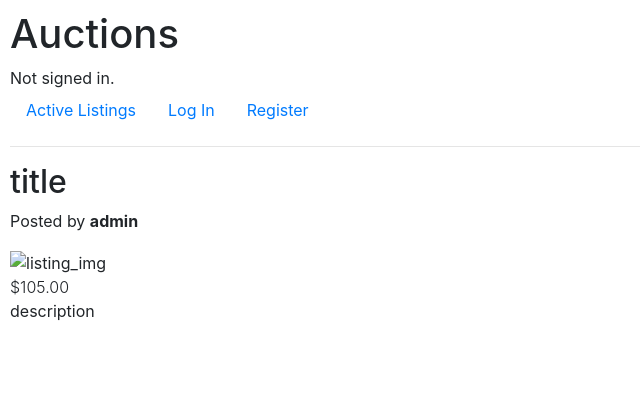
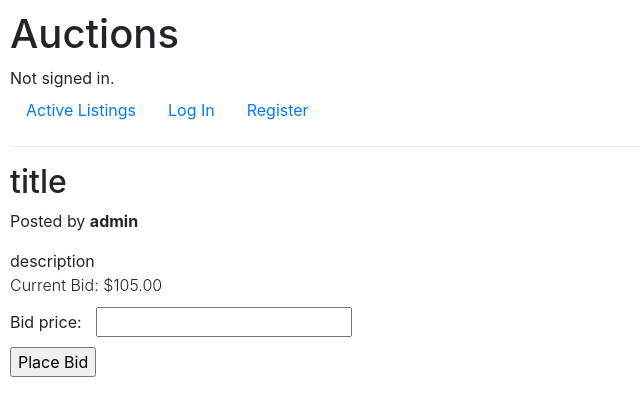
Before and after one commit to brackets020207/fakeEbay, a Django app: page /listing/2 in a window 1280 px wide. Shown: the top 416 px of the page, without its empty margins (0-640 px from the left). Run offline with Django 3.2, Linux system fonts and the light colour scheme; data comes from the database, SQL or seed files in the repository; both versions use the stored data as it was after the commit; some libraries are stand-ins or nearby versions.

Commit message:
added bidding

```diff
--- a/commerce/auctions/forms.py
+++ b/commerce/auctions/forms.py
@@ -25,3 +25,9 @@ class listing_form(forms.Form):
             "name": "category"
             }),
             required=False)
+
+class bidding_form(forms.Form):
+    bid_price = forms.DecimalField(widget=forms.NumberInput(attrs= {
+            "name": "bid_price"
+            }),
+            decimal_places=2)
--- a/commerce/auctions/templates/auctions/listing.html
+++ b/commerce/auctions/templates/auctions/listing.html
@@ -3,13 +3,24 @@
 {% block body %}
     <h2>{{ listing.title }}</h2>
     <p>Posted by <span style = "font-weight: bold;">{{ listing.user.username }}</span></p>
-    <img src = "{{ listing.image_url }}" alt = "listing_img">
-    <div class = "display_price">
-        ${{ listing.current_price }}
-    </div>
+
+    {% if listing.image_url %}
+        <img src = "{{ listing.image_url }}" alt = "listing_img">
+    {% endif %}
+
     <div class = "display_description">
         {{ listing.description }}
     </div>
+    <div class = "display_price">
+        Current Bid: ${{ listing.current_price }}
+    </div>
+
+    <form action = "{% url 'listing' listing.id %}" method = "POST">
+        {% csrf_token %}
+        {{ bid_form.as_p }}
+        <input type = "submit" name = "submit_bid" value = "Place Bid">
+    </form>
+
 
 
 {% endblock %}
--- a/commerce/auctions/views.py
+++ b/commerce/auctions/views.py
@@ -4,7 +4,7 @@ from django.http import HttpResponse, HttpResponseRedirect
 from django.shortcuts import render
 from django.urls import reverse
 from django.contrib.auth.decorators import login_required
-from .forms import listing_form
+from .forms import listing_form, bidding_form
 
 from .models import User, Listing, Comment, Bid
 
@@ -85,6 +85,18 @@ def create_listing(request):
         })
 
 def view_listing(request, listing_id):
+    if request.method == "POST":
+        if request.POST['submit_bid']:
+            cur_listing = Listing.objects.get(id = listing_id)
+            form_data = bidding_form(request.POST)
+            if form_data.is_valid():
+                if form_data.cleaned_data['bid_price'] > cur_listing.current_price:
+                    cur_listing.current_price = form_data.cleaned_data['bid_price']
+                    cur_listing.save()
+                    new_bid = Bid(price = form_data.cleaned_data['bid_price'], listing = cur_listing, user = request.user)
+                    new_bid.save()
+
     return render(request, "auctions/listing.html", {
-            "listing": Listing.objects.get(id = listing_id)
+            "listing": Listing.objects.get(id = listing_id),
+            "bid_form": bidding_form()
         })
```
Also changed, not shown: commerce/db.sqlite3.
